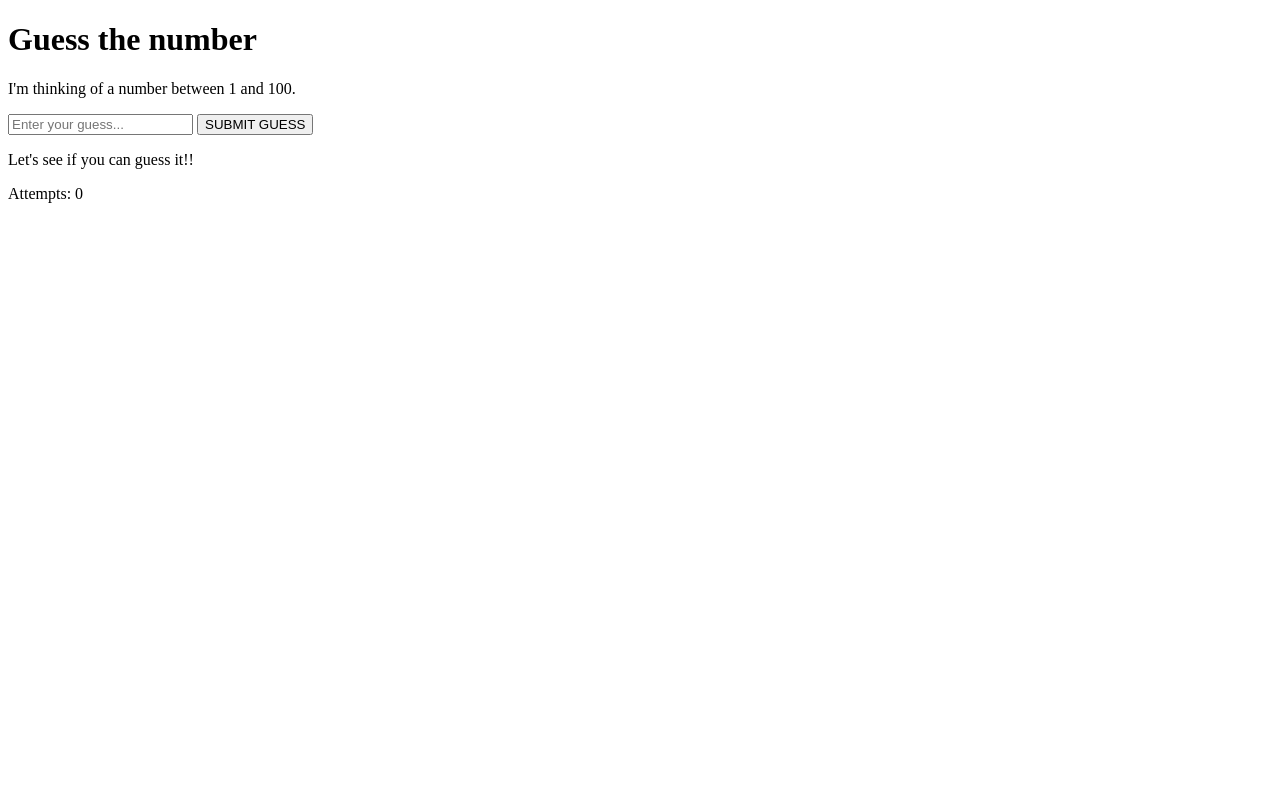
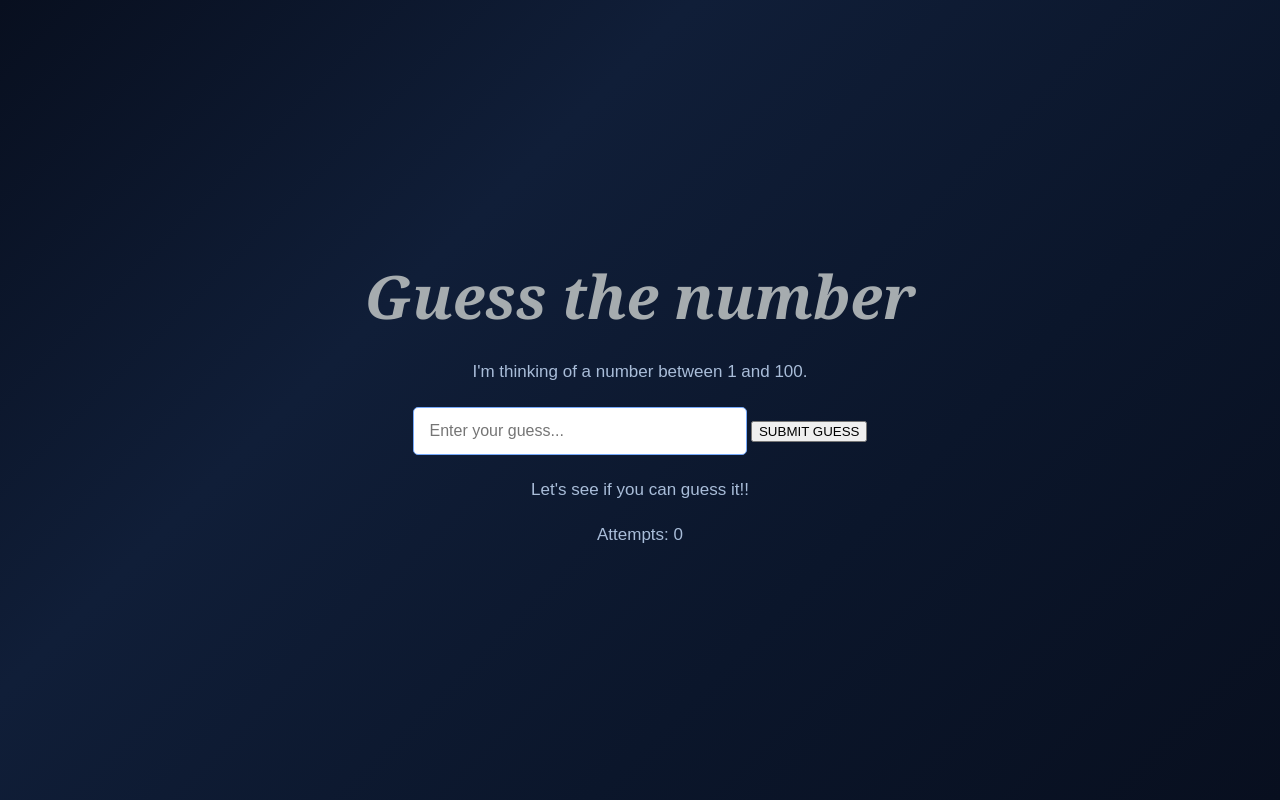
Before and after one commit to lucianahernandezgutierrez77-jpg/Guess-the-number, a plain HTML site: page index.HTML in a window 1280 px wide. Drawn offline with Linux system fonts and the light colour scheme.

Commit message:
Add game and victory pages with styling and initial script setup

```diff
--- a/index.HTML
+++ b/index.HTML
@@ -7,7 +7,7 @@
     </head>
 
     <body>
-        <main id="game-page"></main>
+        <main id="game-page">
         <h1>Guess the number</h1>
         <p>I'm thinking of a number between 1 and 100.</p>
         <div class="game-container">
@@ -19,5 +19,21 @@
         <p id="feedback">Let's see if you can guess it!!</p>
 
         <p id="attempts">Attempts: 0</p>
+      </main>
+
+      <!--victory page-->
+      <main id="victory-page" class="hidden">
+
+        <h1>Congratulations :)</h1>
+        <p>You guessed the secret number!!</p>
+
+        <div class="victory-number">
+        <span id="secret-number"></span>
+
+        <p id="final-attemps"></p>
+        <button id="restart-btn">PLAY AGAIN</button>
+        </div>
+      </main>
+      <script src="script.js"></script>
     </body>
 </html>
--- a/script.js
+++ b/script.js
@@ -0,0 +1,7 @@
+const guessinput = document.getElementById("input");
+const gamePage = document.getElementById("game-page");
+const victoryPage = document.getElementById("victory-page");
+
+function selectthenumber() {
+
+}
--- a/style.css
+++ b/style.css
@@ -1,10 +1,77 @@
 :root {
+    --midnight: #080f1f;
+    --deep: #101e38;
+    --mystic: #527bce;
+    --electric: #76a9fa;
+    --ice: #c7e3ff;
+    --main-text: #a6acaf;
+    --secondary-text: #a9bdd9;
+    --moonlight: #bff8ecf1;
+    --background: linear-gradient(
+        135deg,
+        #080f1f,
+        #101e38,
+        #0b162b,
+        #080f1f
+    );
+}
+
+body {
+    font-family: Arial, sans-serif;
+    min-height: 100vh;
+    margin: 0;
+    color: var(--moonlight);
+    background: var(--background);
 }
 
 #game-page {
+    align-items: center;
+    display: flex;
+    flex-direction: column;
+    min-height: 100vh;
+    justify-content: center;
+    gap: 25px;
+    padding: 30px 20px;
+    box-sizing: border-box;
+}
 
+#game-page h1 {
+    font-family: georgia, serif;
+    font-style: italic ;
+    font-size: 60px;
+    color:  var(--main-text);
+    margin: 0;
+}
+
+#game-page h1:hover {
+    transform: translateY(-15px);
+    color: var(--ice)
+}
+
+#game-page p {
+    font-size: 17px;
+    color: var(--secondary-text);
+    margin: 0;
+}
+
+#guess-input {
+    border-radius: 5px;
+    padding: 14px 16px;
+    align-items: center;
+    width: 300px;
+    border: 1px solid var(--electric);
+    font-size: 16px;
+}
+
+#guess-input::focus {
+    border-color: var(--moonlight);
+    box-shadow: 0 0 12px rbga(167,139, 250, 0.25);
 }
 
 .game-container {
 
 }
+
+.hidden {
+    display: none !important;
+}
```
